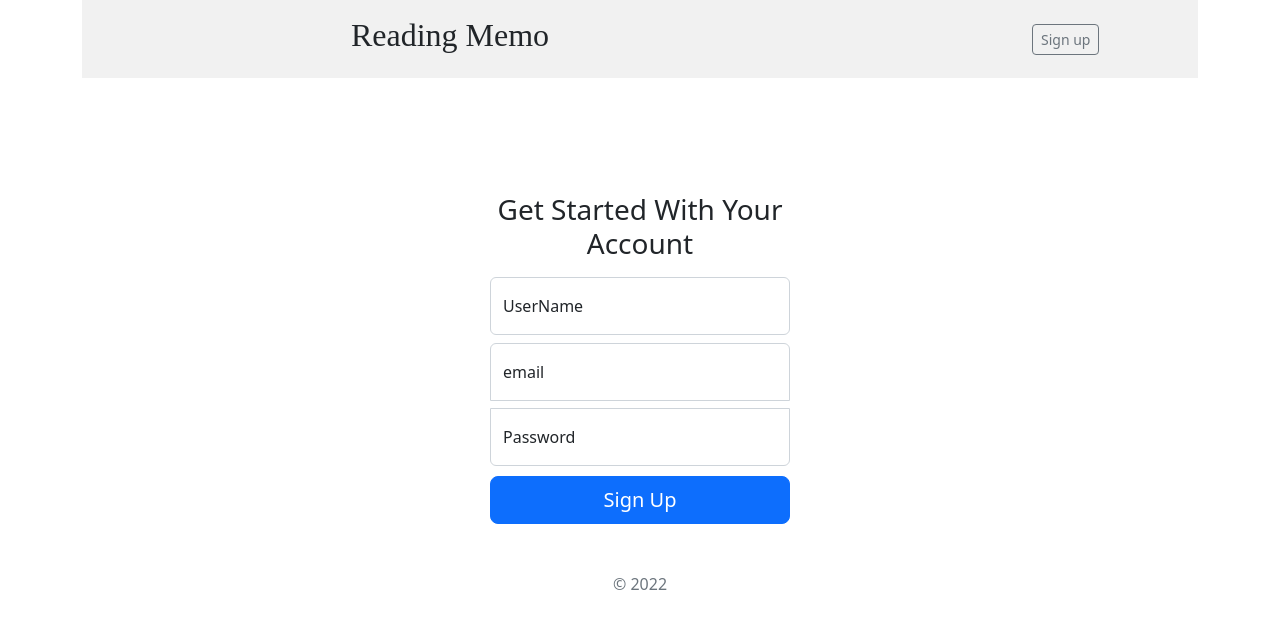
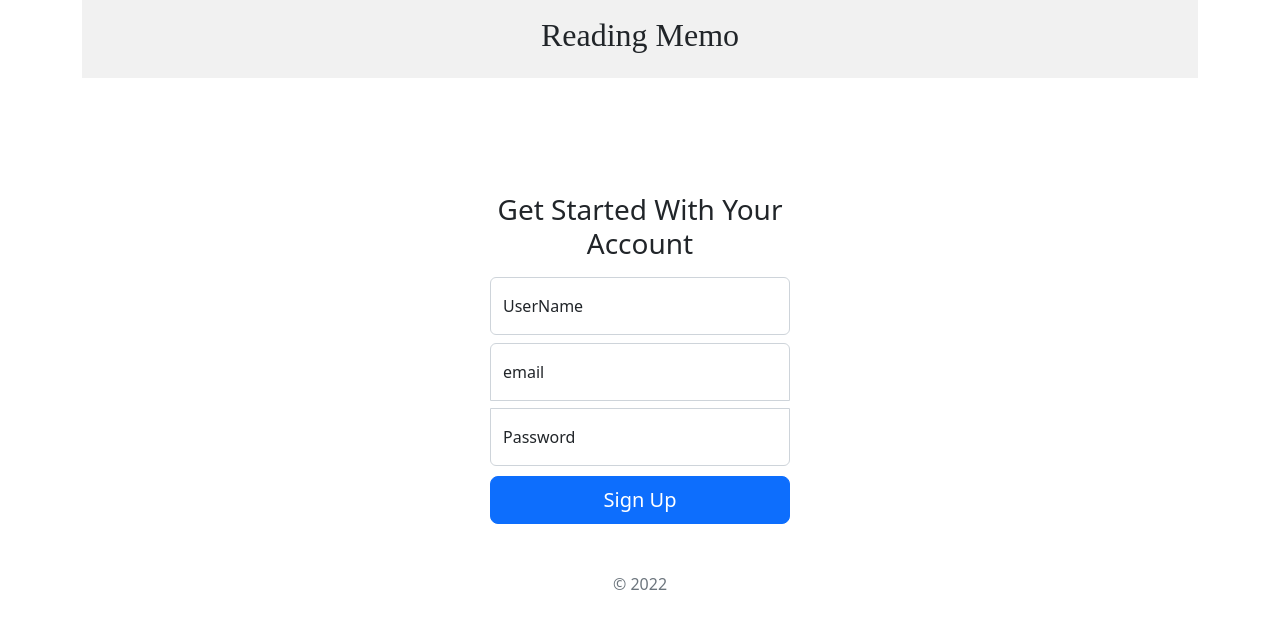
Before and after one commit to Dump00/Reading_Memo_Client, a React (Create React App) app: page / in a window 1280 px wide. Shown: the top 628 px of the page. Built offline with nearby package versions, Linux system fonts and the light colour scheme; a web font is replaced by a local one.

Commit message:
update navbar

```diff
--- a/src/components/NavBar/NavBar.tsx
+++ b/src/components/NavBar/NavBar.tsx
@@ -4,11 +4,8 @@ const NavBar = () => {
     return(
   <header className="blog-header py-3">
     <div className="row flex-nowrap justify-content-between align-items-center">
-      <div className="col-8 text-center">
+      <div className="text-center">
         <h2 className="header-title">Reading Memo</h2>
-      </div>
-      <div className="col-2 justify-content-end align-items-center">
-        <a className="btn btn-sm btn-outline-secondary" href="#">Sign up</a>
       </div>
     </div>
   </header>
```
